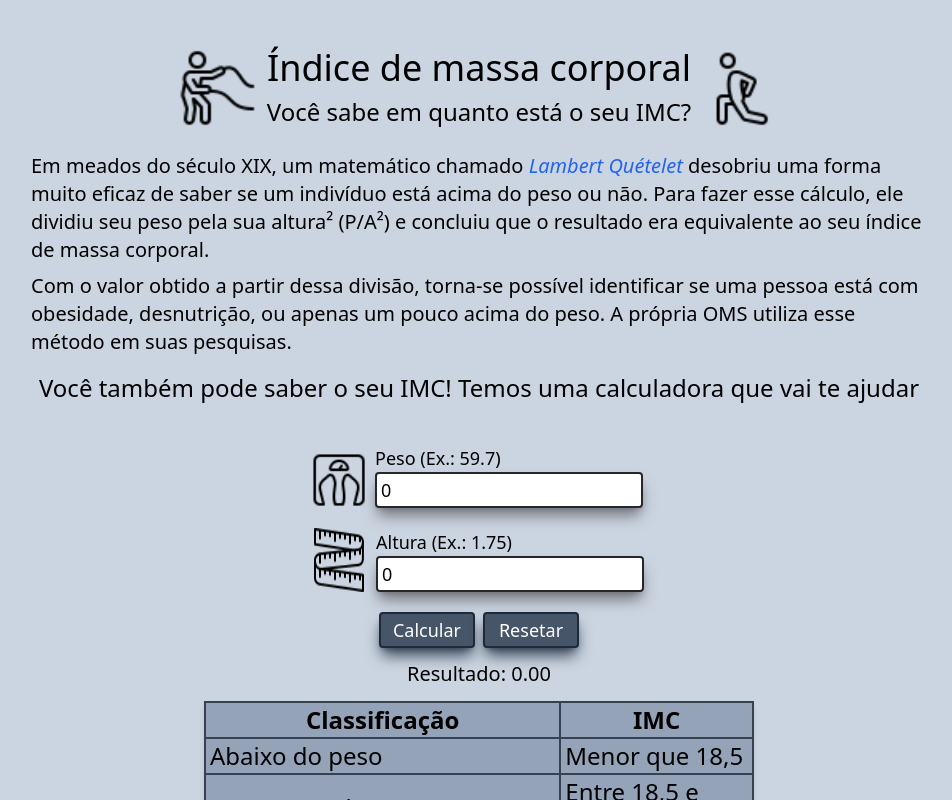
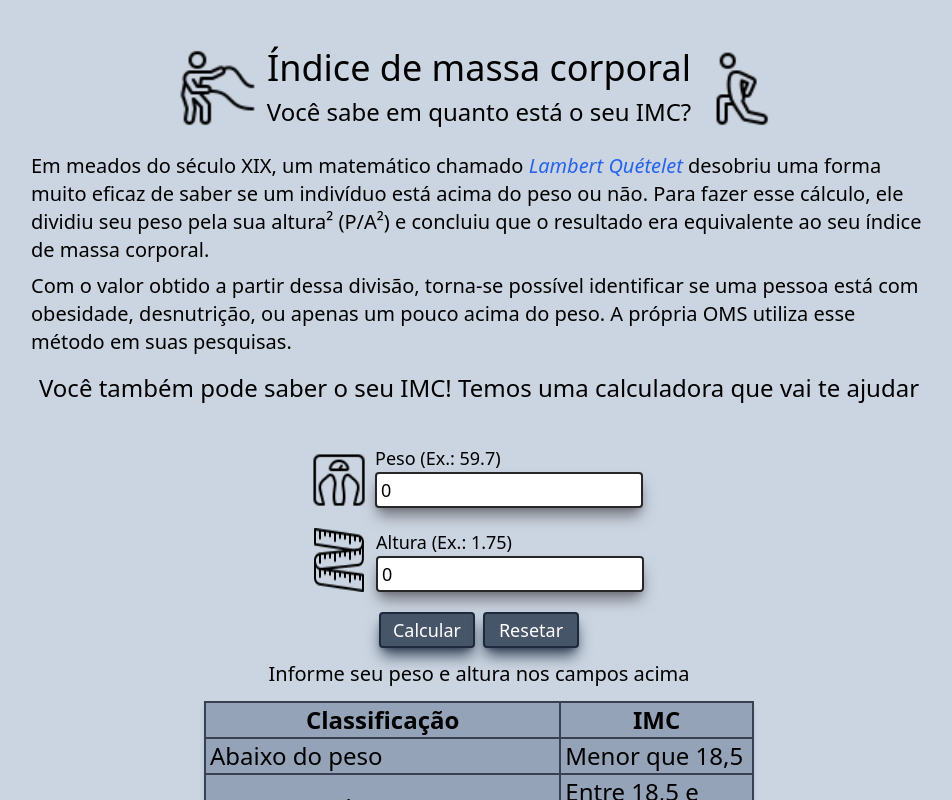
Before and after one commit to Lucas-beserra/BMI-Calculator, a React (Vite) app: page / in a window 1280 px wide. Shown: the whole page, without its empty margins (161-1113 px from the left). Built offline with nearby package versions, Linux system fonts and the light colour scheme.

Commit message:
Optimized result component

```diff
--- a/src/components/BmiResult.jsx
+++ b/src/components/BmiResult.jsx
@@ -10,7 +10,9 @@ export default class BmiResult extends React.Component {
     render(){
         return(
             <div className="max-w-md flex flex-col items-center">
-                <p className="text-xl">Resultado: {this.props.result.toFixed(2)}</p>
+                <p className="text-xl">{this.props.result == 0 ?
+                "Informe seu peso e altura nos campos acima" :
+                `Resultado: ${this.props.result.toFixed(2)}`}</p>
                 <hr/>
                 <Tip result={this.props.result}/>
             </div>
```
